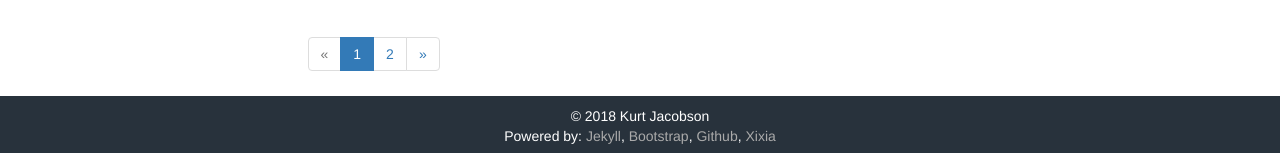
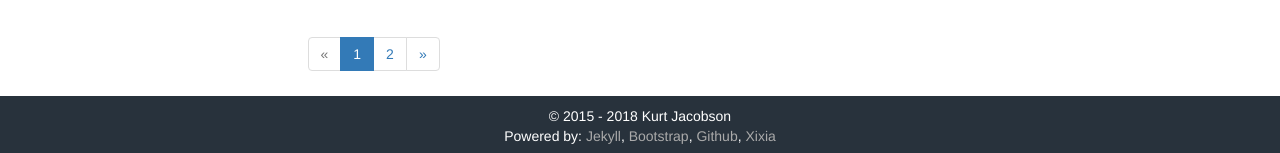
Before and after one commit to KurtJacobson/kcjengr.com, a Jekyll site: the page built from index.html, in a window 1280 px wide and 900 px high, scrolled down 1015 px. Shown: the part 744-897 px from the top of the window. Built offline with Jekyll 4.4.1, drawn with Linux system fonts in a browser that asks for light colours; the list of posts is cut into pages by our own code.

Commit message:
use post date range for copyright

```diff
--- a/_includes/footer.html
+++ b/_includes/footer.html
@@ -1,12 +1,21 @@
     <footer class="footer">
-        <p>&copy; {{ site.time | date: '%Y' }} {{ site.author }}</p>
+        {%- assign firstPost = site.posts | last -%}
+        {%- assign lastPost = site.posts | first -%}
+        {%- assign firstPostYear = firstPost.date | date: "%Y" -%}
+        {%- assign lastPostYear = lastPost.date | date: "%Y" -%}
+        {%- if firstPostYear == lastPostYear -%}
+          {%- capture years %}{{ firstPostYear }}{% endcapture -%}
+        {%- else -%}
+          {%- capture years %}{{ firstPostYear }} - {{ lastPostYear }}{% endcapture -%}
+        {%- endif %}
+        <p>&copy; {{ years }} {{ site.author }}</p>
         <p>Powered by:
         {%- for thank in site.data.thanks %}
             <a href="{{ thank.url }}">{{ thank.title }}</a>
             {%- if forloop.last == false -%}
             ,
             {%- endif -%}
-        {%- endfor %}
+        {% endfor %}
         </p>
     </footer>
     <script src="{{ site.baseurl }}/assets/js/jquery.min.js"></script>
```
